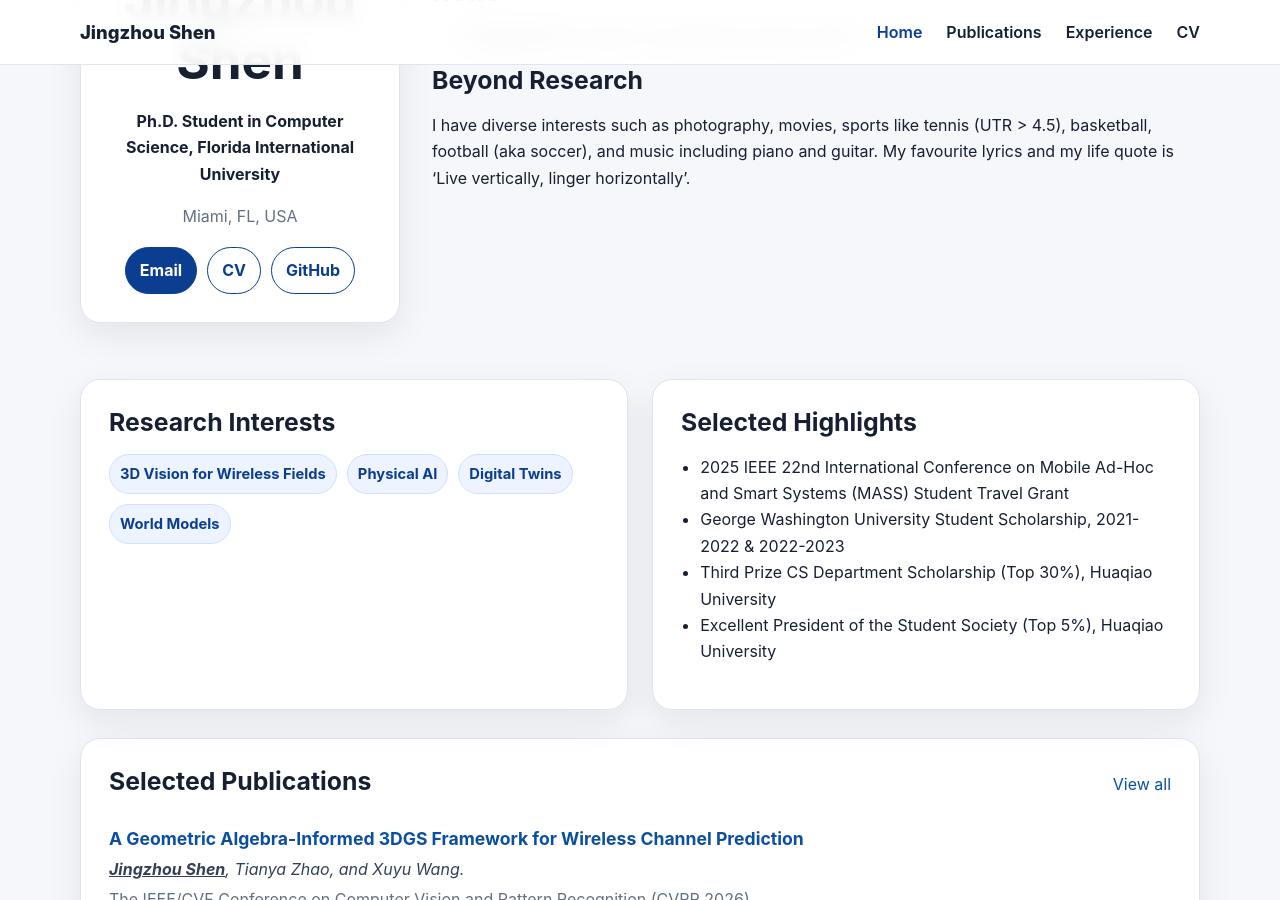
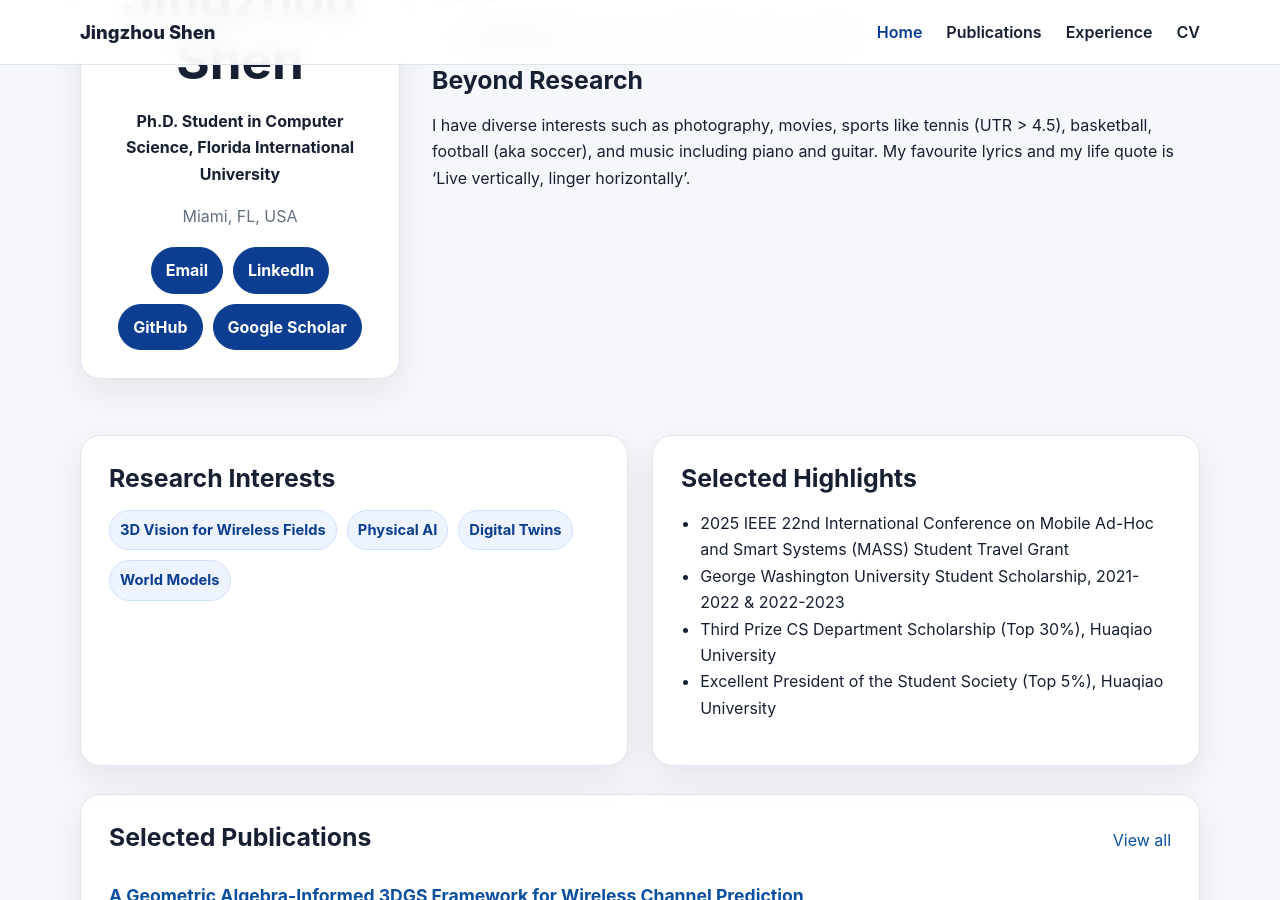
Before and after one commit to NorahCadeJS/NorahCadeJS.github.io, a Jekyll site: the page built from index.md, in a window 1280 px wide and 900 px high, scrolled down 395 px. Built offline with Jekyll 4.4.1, drawn with Linux system fonts in a browser that asks for light colours.

Commit message:
Update home.html

```diff
--- a/_layouts/home.html
+++ b/_layouts/home.html
@@ -10,8 +10,9 @@ layout: default
       <p class="muted">{{ site.author.location }}</p>
       <div class="hero-links">
         <a class="button" href="mailto:{{ site.author.email }}">Email</a>
-        <a class="button outline" href="{{ site.author.cv | relative_url }}">CV</a>
-        <a class="button outline" href="https://github.com/{{ site.author.github }}">GitHub</a>
+        <a class="button" href="{{site.author.linkedin }}">LinkedIn</a>
+        <a class="button" href="{{ site.author.github }}">GitHub</a>
+         <a class="button" href="{{ site.author.google_scholar }}">Google Scholar</a>
       </div>
     </div>
     <div class="hero-text">
```
